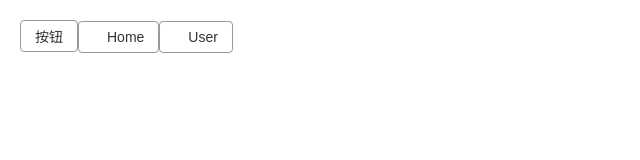
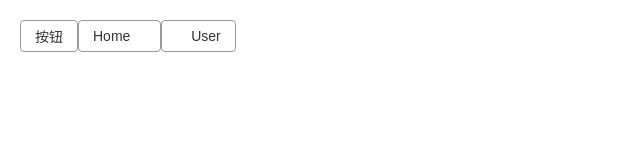
Before and after one commit to wencaizhang/ActionVue, a Vue app: page /#/ in a window 1280 px wide. Shown: the top 160 px of the page, without its empty margins (0-640 px from the left). Built offline with nearby package versions, Linux system fonts and the light colour scheme.

Commit message:
icon iconPosition

```diff
--- a/src/components/button.vue
+++ b/src/components/button.vue
@@ -1,9 +1,13 @@
 <template>
-  <button class="g-button">
-    <svg v-if="icon" class="icon">
-      <use :xlink:href="`#i-${icon}`"></use>
-    </svg>
-    <slot></slot>
+  <button class="g-button" :class="{[`icon-${iconPosition}`]: true}">
+    <slot name="icon">
+      <svg v-if="icon" class="icon">
+        <use :xlink:href="`#i-${icon}`"></use>
+      </svg>
+    </slot>
+    <div class="content">
+      <slot></slot>
+    </div>
   </button>
 </template>
 
@@ -13,6 +17,10 @@ export default {
   props: {
     icon: {
       type: String
+    },
+    iconPosition: {
+      type: String,
+      default: 'left'
     }
   },
   data () {
@@ -43,7 +51,26 @@ export default {
   border-radius: var(--border-radius);
   padding: 0 1em;
   cursor: pointer;
-
+  display: inline-flex;
+  justify-content: center;
+  align-items: center;
+  vertical-align: middle;
+  > .content {
+    order: 2;
+  }
+  > .icon {
+    order: 1;
+    margin: 0 .1em 0 0;
+  }
+  &.icon-right {
+    > .content {
+      order: 1;
+    }
+    > .icon {
+      order: 2;
+      margin: 0 0 0 .1em;
+    }
+  }
   &:hover {
     border-color: var(--border-color-hover);
   }
--- a/src/pages/home.vue
+++ b/src/pages/home.vue
@@ -1,8 +1,8 @@
 <template>
   <div>
-    <gbutton>按钮</gbutton>
-    <gbutton icon="home">Home</gbutton>
-    <gbutton icon="user">User</gbutton>
+    <g-button>按钮</g-button>
+    <g-button icon="home" iconPosition="right">Home</g-button>
+    <g-button icon="user">User</g-button>
   </div>
 </template>
 
@@ -11,7 +11,7 @@ import button from '@/components/button'
 
 export default {
   components: {
-    gbutton: button
+    gButton: button
   },
   data () {
     return {
```
